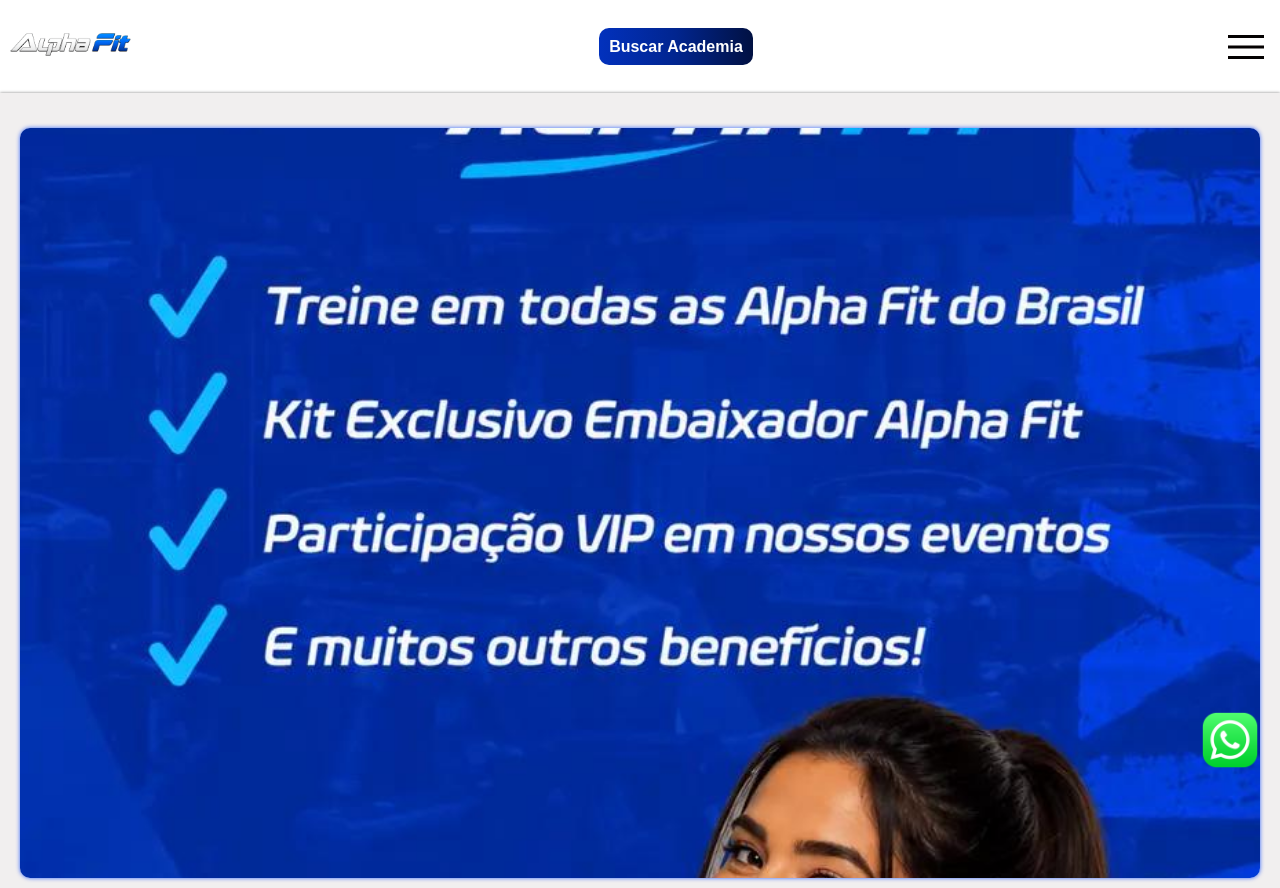
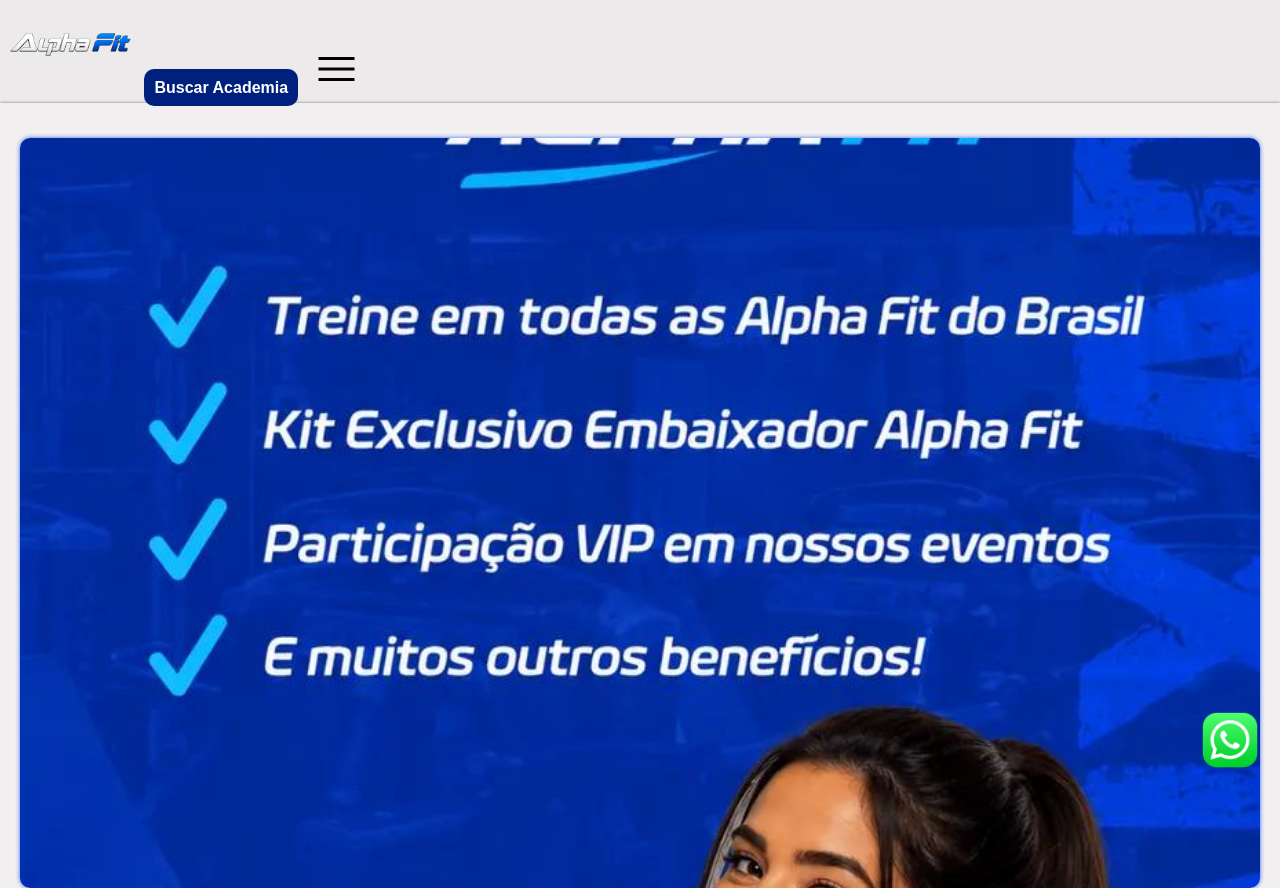
Before and after one commit to KawaaaXT/Projeto-Academia, a plain HTML site: page index.html in a window 1280 px wide. Shown: the top 888 px of the page. Drawn offline with nearby package versions, Linux system fonts and the light colour scheme.

Commit message:
reorganize CSS styles

```diff
--- a/estylo/style.css
+++ b/estylo/style.css
@@ -23,18 +23,16 @@
     background-image: linear-gradient(to right, var(--cor03), var(--cor02), var(--cor01));
     font-family: Arial, Helvetica, sans-serif;
 }
-header{
+
+.menu-nav-bar{
     display: flex;
-    align-items: center;
-    background-color: white;
-
-    justify-content: space-between;
-    gap: 20px;
+    background-color: rgb(236, 234, 234);
 }
 
-header > nav{
+#mnburg{
     display: none;
 }
+
 .menu-nav {
     display: flex;
     text-decoration: none;
@@ -43,8 +41,6 @@
     padding: 4px;
     margin: 4px;
     border-radius: 4px;
-
-    justify-content: center;
     transition: transform 0.3s ease;
 }
 .menu-nav:hover{
@@ -56,22 +52,25 @@
 .logo{
     width: 140px;
 }
-#container{
-    display: flex;
-    align-items: center;
-}
+
+
 .btn-buscar{
-    background-image: linear-gradient(to right, var(--cor03), var(--cor01), var(--cor02));
+    background-color: #00207e;
     color: rgb(255, 255, 255);
     padding: 10px;
     text-decoration: none;
     border-radius: 10px;
     font-weight: bolder;
+
+    transition: transform 0.4s ease;
 }
-.btn-buscar:hover {
-    background-color: #003ef7;
+.btn-buscar:hover{
+    background-color: #0040ff;
+    transform: scale(1.03);
+    cursor: pointer;
+    text-decoration: underline;
+}
 
-}
 #burguer{
     color: rgb(4, 1, 1);
     padding: 10px;
@@ -391,15 +390,6 @@
     font-weight: bold;
 }
 
-.faq-pergunta::after{
-    display: flex;
-    transition:  transform 0.3s ease;
-    list-style: none;
-    content: "▼";
-}
-.faq-item[open] .faq-pergunta::after{
-    transform: rotate(180deg);
-}
 
 .lista-titulo2{
     text-align: center;
--- a/index.html
+++ b/index.html
@@ -9,14 +9,15 @@
     <title>ALPHA FIT</title>
 </head>
 <body>
-    <header>
-         <div id="container">
+    <header class="menu-nav-bar">
+        <div class="menu-na-bar-content">
             <img class="logo" src="imagens/Alpha-Fit-200.png" alt="Logo da Alpha Fit">
-         </div>
-         <div id="buscando-academia">
+
             <a class="btn-buscar"  href="#">Buscar Academia</a>
-         </div>
+
         <span id="burguer" class="material-symbols-outlined" onclick="clickMenu()">menu</span>
+        </div>
+
         <nav id="mnburg">
             <a class="menu-nav" href="#">UNIDADES</a>
             <a class="menu-nav" href="#">PLANOS</a>
```
